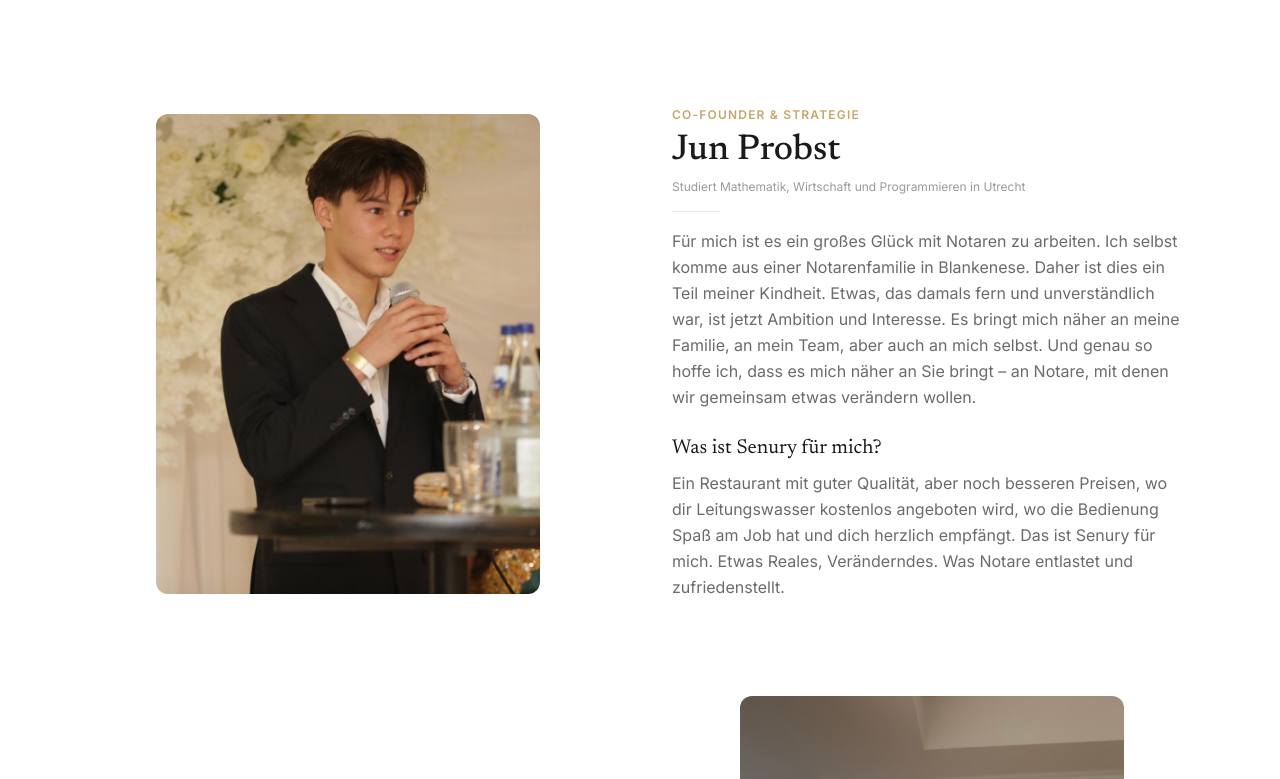
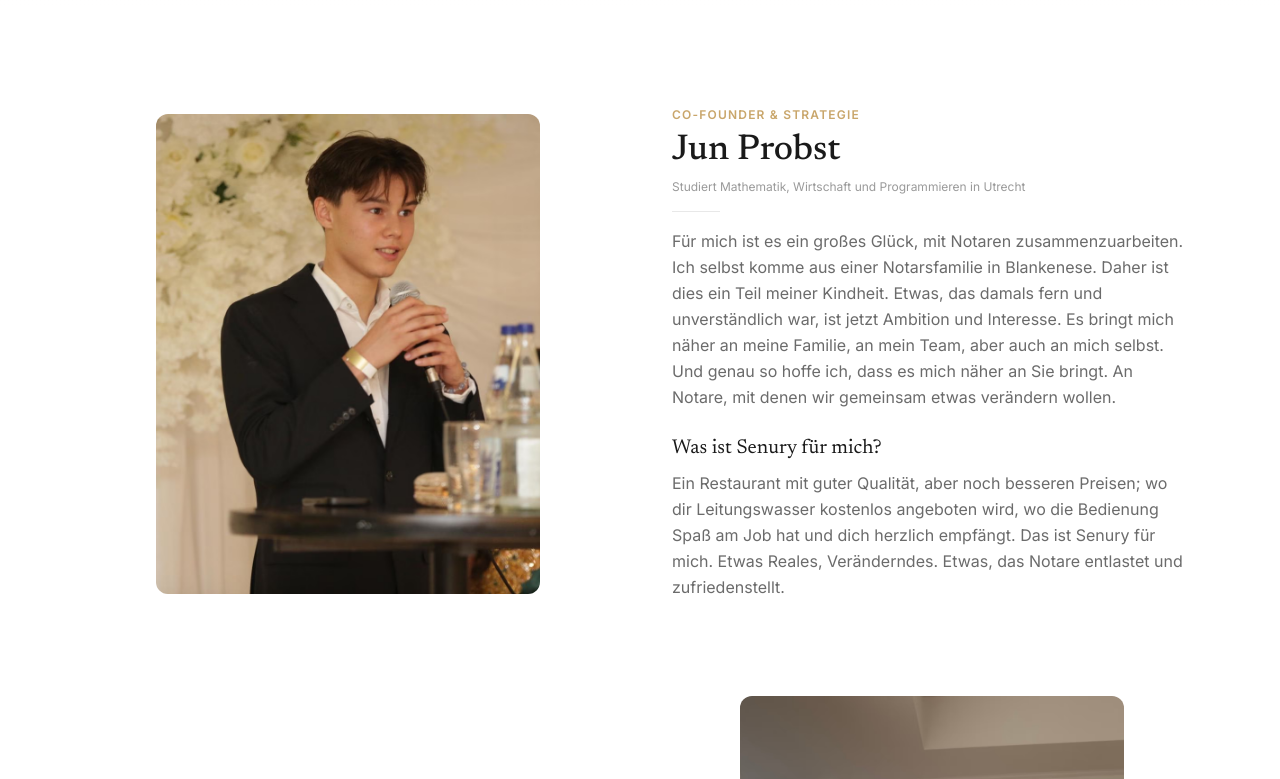
Before and after one commit to Senury/lawyer-ai, a Next.js app: page /ueber-uns in a window 1280 px wide. Shown: the part 502-1281 px from the top of the page. Built offline with nearby package versions, Linux system fonts and the light colour scheme.

Commit message:
refine: Jun About Text

```diff
--- a/app/ueber-uns/page.tsx
+++ b/app/ueber-uns/page.tsx
@@ -18,9 +18,9 @@ const teamMembers = [
     },
     education: "Studiert Mathematik, Wirtschaft und Programmieren in Utrecht",
     bio: [
-      "Für mich ist es ein großes Glück mit Notaren zu arbeiten. Ich selbst komme aus einer Notarenfamilie in Blankenese. Daher ist dies ein Teil meiner Kindheit. Etwas, das damals fern und unverständlich war, ist jetzt Ambition und Interesse. Es bringt mich näher an meine Familie, an mein Team, aber auch an mich selbst. Und genau so hoffe ich, dass es mich näher an Sie bringt – an Notare, mit denen wir gemeinsam etwas verändern wollen.",
+      "Für mich ist es ein großes Glück, mit Notaren zusammenzuarbeiten. Ich selbst komme aus einer Notarsfamilie in Blankenese. Daher ist dies ein Teil meiner Kindheit. Etwas, das damals fern und unverständlich war, ist jetzt Ambition und Interesse. Es bringt mich näher an meine Familie, an mein Team, aber auch an mich selbst. Und genau so hoffe ich, dass es mich näher an Sie bringt. An Notare, mit denen wir gemeinsam etwas verändern wollen.",
       "Was ist Senury für mich?",
-      "Ein Restaurant mit guter Qualität, aber noch besseren Preisen, wo dir Leitungswasser kostenlos angeboten wird, wo die Bedienung Spaß am Job hat und dich herzlich empfängt. Das ist Senury für mich. Etwas Reales, Veränderndes. Was Notare entlastet und zufriedenstellt."
+      "Ein Restaurant mit guter Qualität, aber noch besseren Preisen; wo dir Leitungswasser kostenlos angeboten wird, wo die Bedienung Spaß am Job hat und dich herzlich empfängt. Das ist Senury für mich. Etwas Reales, Veränderndes. Etwas, das Notare entlastet und zufriedenstellt."
     ],
     number: "01",
   },
```
